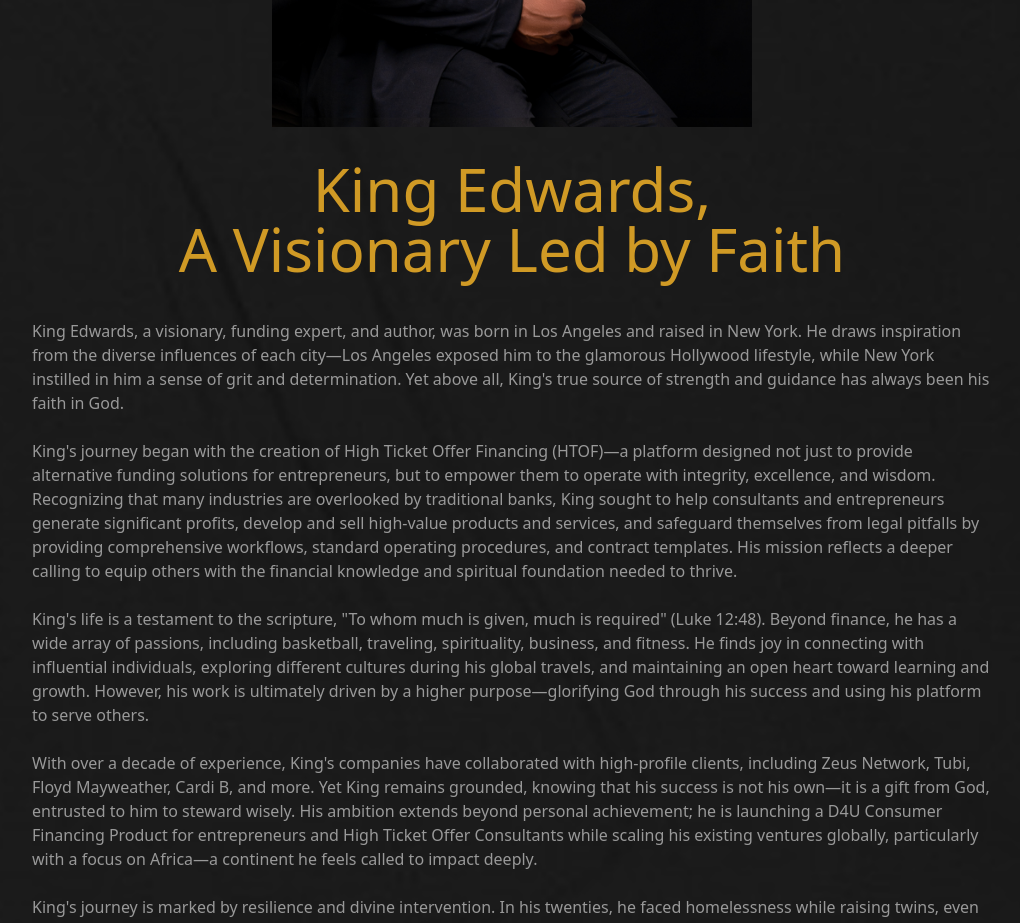
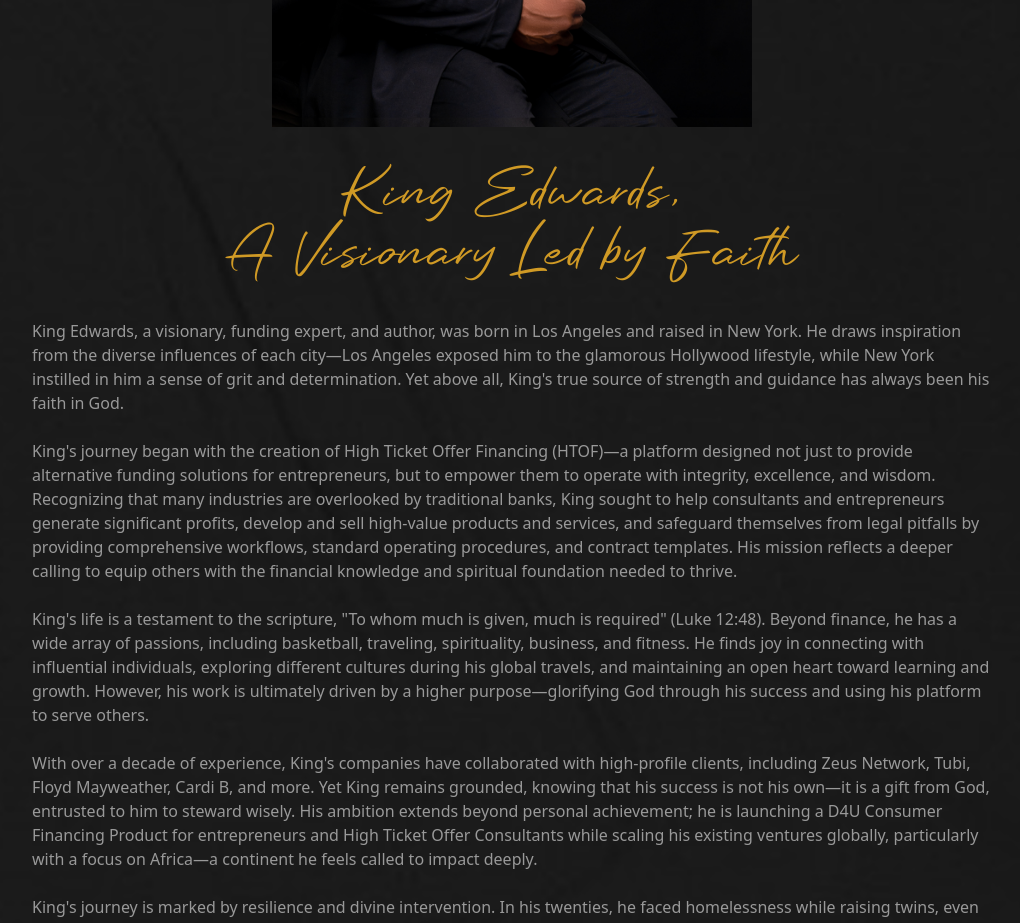
Before and after one commit to Daniellmm/king-site-2, a React (Vite) app: page / in a window 1280 px wide. Shown: the part 6760-7683 px from the top of the page, without its empty margins (128-1148 px from the left). Built offline with nearby package versions, Linux system fonts and the light colour scheme.

Commit message:
okay done with the major updates

```diff
--- a/src/index.css
+++ b/src/index.css
@@ -93,6 +93,20 @@
 }
 
 @font-face {
+    font-family: 'Beauty Wind';
+    src: url('/src/assets/fonts/beauty-Wind.otf') format('opentype');
+    font-weight: 600;
+    font-style: normal;
+}
+
+@font-face {
+    font-family: 'Beauty Wind';
+    src: url('/src/assets/fonts/beauty-Wind.ttf') format('truetype');
+    font-weight: 600;
+    font-style: normal;
+}
+
+@font-face {
     font-family: 'Montserrat';
     src: url('/src/assets/fonts/Montserrat-Black.ttf') format('truetype');
     font-weight: 900;
--- a/src/pages/PodcastPage.jsx
+++ b/src/pages/PodcastPage.jsx
@@ -1,5 +1,5 @@
 import React from 'react'
-import { motion } from 'framer-motion'
+import { delay, motion } from 'framer-motion'
 import Navbar from '../components/Navbar'
 import KING1 from '../assets/images/page-two/hero.png'
 import KING2 from '../assets/images/page-two/aboutImg.png'
@@ -13,23 +13,23 @@ import YOUTUBE from '../assets/images/page-two/youtubeLogo.png'
 const PodcastPage = () => {
   // Animation variants
   const fadeInUp = {
-    hidden: { opacity: 0, y: 60 },
-    visible: { opacity: 1, y: 0, transition: { duration: 0.8, ease: "easeOut" } }
+    hidden: { opacity: 0, y: 30 },
+    visible: { opacity: 1, y: 0, transition: { duration: 0.8, delay: 0.3, ease: "easeOut" } }
   }
 
   const fadeInLeft = {
     hidden: { opacity: 0, x: -60 },
-    visible: { opacity: 1, x: 0, transition: { duration: 0.8, ease: "easeOut" } }
+    visible: { opacity: 1, x: 0, transition: { duration: 0.8, delay: 0.3, ease: "easeOut" } }
   }
 
   const fadeInRight = {
     hidden: { opacity: 0, x: 60 },
-    visible: { opacity: 1, x: 0, transition: { duration: 0.8, ease: "easeOut" } }
+    visible: { opacity: 1, x: 0, transition: { duration: 0.8, delay: 0.3, ease: "easeOut" } }
   }
 
   const scaleIn = {
     hidden: { opacity: 0, scale: 0.8 },
-    visible: { opacity: 1, scale: 1, transition: { duration: 0.8, ease: "easeOut" } }
+    visible: { opacity: 1, scale: 1, transition: { duration: 0.8, delay: 0.3, ease: "easeOut" } }
   }
 
   const staggerContainer = {
@@ -72,7 +72,7 @@ const PodcastPage = () => {
             variants={staggerContainer}
           >
             {/* First part */}
-            <motion.div
+            <div
               className='flex flex-col justify-center items-center gap-9'
               variants={fadeInLeft}
             >
@@ -114,30 +114,24 @@ const PodcastPage = () => {
                   </motion.button>
                 </motion.div>
               </motion.div>
-            </motion.div>
+            </div>
 
             {/* Second part */}
             <motion.div
               className='flex lg:justify-start lg:items-start justify-center items-center w-full'
               variants={fadeInRight}
             >
-              <motion.img
+              <img
                 src={KING1}
                 alt=""
-                whileHover={imageHover}
+                // whileHover={imageHover}
               />
             </motion.div>
           </motion.div>
         </section>
 
         {/* Book Section */}
-        <motion.section
-          className='psec-two lg:px-40 px-5'
-          initial="hidden"
-          whileInView="visible"
-          viewport={{ once: true, amount: 0.3 }}
-          variants={staggerContainer}
-        >
+        <section className='psec-two lg:px-40 px-5'>
           <div className='flex flex-col lg:flex-row w-full items-center justify-center'>
             <motion.div
               className='lg:w-1/4 pt-10 space-y-5'
@@ -181,16 +175,10 @@ const PodcastPage = () => {
               />
             </motion.div>
           </div>
-        </motion.section>
+        </section>
 
         {/* Podcast Videos Section */}
-        <motion.section
-          className='podcast-sec lg:px-40 px-5'
-          initial="hidden"
-          whileInView="visible"
-          viewport={{ once: true, amount: 0.3 }}
-          variants={staggerContainer}
-        >
+        <section className='podcast-sec lg:px-40 px-5'>
           <div className='flex flex-col pt-20 w-full items-center justify-center'>
             <motion.div variants={fadeInUp}>
               <h1 className='text-4xl lg:text-6xl pb-10 text-center lg:text-start font-bold text-[#D09A25]'
@@ -245,16 +233,10 @@ const PodcastPage = () => {
               </motion.div>
             </motion.div>
           </div>
-        </motion.section>
+        </section>
 
         {/* About Section */}
-        <motion.section
-          className='about-sec lg:px-40 px-5'
-          initial="hidden"
-          whileInView="visible"
-          viewport={{ once: true, amount: 0.2 }}
-          variants={staggerContainer}
-        >
+        <section className='about-sec lg:px-40 px-5'>
           <div className='flex flex-col justify-center items-center'>
             <motion.div variants={fadeInUp}>
               <h1 className='text-4xl pt-20 lg:text-6xl pb-10 text-center lg:text-start font-bold text-[#D09A25]'
@@ -275,6 +257,7 @@ const PodcastPage = () => {
               <motion.div
                 className='text-[#D09A25] text-4xl pt-8 lg:text-6xl text-center'
                 variants={fadeInUp}
+                 style={{ fontFamily: 'Beauty Wind, serif' }}
               >
                 <h1>King Edwards,</h1>
                 <h1>A Visionary Led by Faith</h1>
@@ -381,7 +364,7 @@ const PodcastPage = () => {
               </motion.div>
             </div>
           </div>
-        </motion.section>
+        </section>
       </main>
     </>
   )
```
Also changed, not shown: src/assets/fonts/beauty-Wind.otf (added), src/assets/fonts/beauty-Wind.ttf (added).
